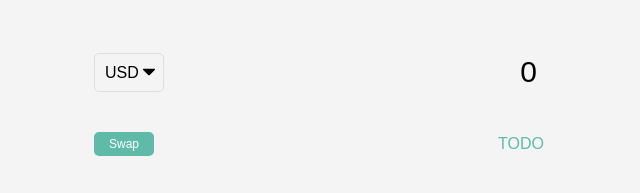
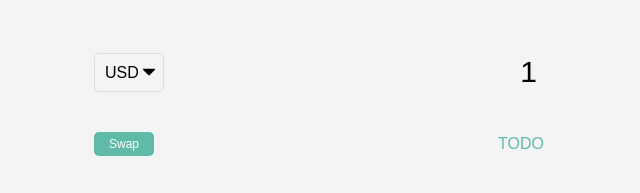
Before and after one commit to TomaszSarmata/exchangeRateCalculator, a plain HTML site: page index.html in a window 1280 px wide. Shown: the part 396-589 px from the top of the page, 316-956 px from the left. Drawn offline with Linux system fonts and the light colour scheme.

Commit message:
code clean up

```diff
--- a/index.html
+++ b/index.html
@@ -66,7 +66,7 @@
           <option value="VND">VND</option>
           <option value="ZAR">ZAR</option>
         </select>
-        <input type="number" id="amount-one" placeholder="0" value="0" />
+        <input type="number" id="amount-one" placeholder="0" value="1" />
       </div>
       <div class="swap-rate-container">
         <button class="btn" id="swap">Swap</button>
```
